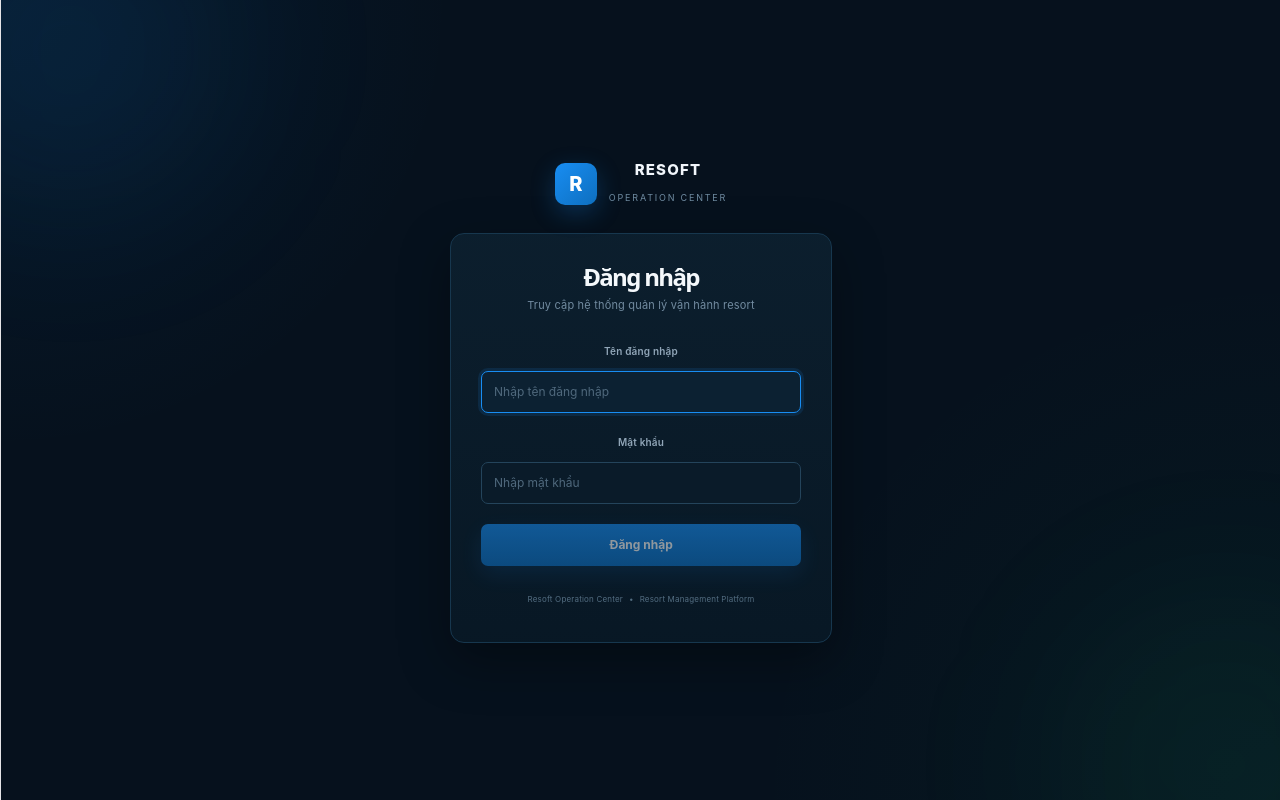
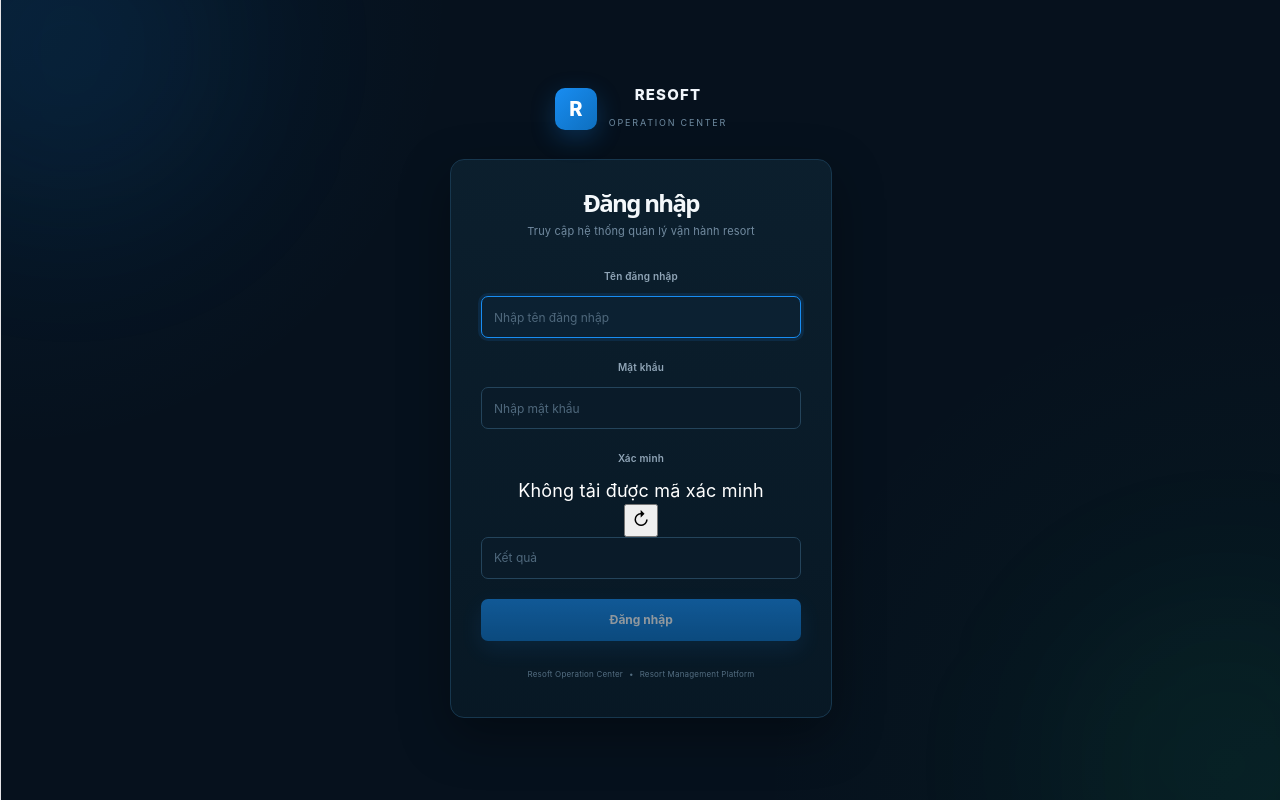
Before and after one commit to anhqh8019/roc, a React (Vite) app in the folder frontend/roc-web/: page / in a window 1280 px wide. Built offline with nearby package versions, Linux system fonts and the light colour scheme; no server answers.

Commit message:
feat(auth): add captcha to login screen

```diff
--- a/frontend/roc-web/src/pages/LoginPage.tsx
+++ b/frontend/roc-web/src/pages/LoginPage.tsx
@@ -1,151 +1,69 @@
-import { useState } from "react";
+import { useCallback, useEffect, useState } from "react";
 import type { FormEvent } from "react";
-
-import { useAuth }
-  from "../auth/AuthContext";
-
+import { useAuth } from "../auth/AuthContext";
+import { getCaptcha } from "../api/authApi";
 import "./LoginPage.css";
 
 export default function LoginPage() {
   const { login } = useAuth();
+  const [username, setUsername] = useState("");
+  const [password, setPassword] = useState("");
+  const [captchaId, setCaptchaId] = useState("");
+  const [captchaQuestion, setCaptchaQuestion] = useState("");
+  const [captchaAnswer, setCaptchaAnswer] = useState("");
+  const [captchaLoading, setCaptchaLoading] = useState(true);
+  const [loading, setLoading] = useState(false);
+  const [error, setError] = useState<string | null>(null);
 
-  const [username, setUsername] =
-    useState("");
+  const refreshCaptcha = useCallback(async () => {
+    setCaptchaLoading(true);
+    setCaptchaAnswer("");
+    try {
+      const captcha = await getCaptcha();
+      setCaptchaId(captcha.captchaId);
+      setCaptchaQuestion(captcha.question);
+    } catch {
+      setCaptchaId("");
+      setCaptchaQuestion("Không tải được mã xác minh");
+    } finally {
+      setCaptchaLoading(false);
+    }
+  }, []);
 
-  const [password, setPassword] =
-    useState("");
+  useEffect(() => { void refreshCaptcha(); }, [refreshCaptcha]);
 
-  const [loading, setLoading] =
-    useState(false);
-
-  const [error, setError] =
-    useState<string | null>(null);
-
-  async function handleSubmit(
-    event: FormEvent
-  ) {
+  async function handleSubmit(event: FormEvent) {
     event.preventDefault();
-
     try {
       setLoading(true);
       setError(null);
-
-      await login(
-        username,
-        password
-      );
-    } catch (error) {
-      console.error(
-        "Login error",
-        error
-      );
-
-      setError(
-        "Tên đăng nhập hoặc mật khẩu không đúng"
-      );
+      await login(username, password, captchaId, captchaAnswer);
+    } catch (loginError) {
+      console.error("Login error", loginError);
+      setError("Thông tin đăng nhập hoặc mã xác minh không đúng");
+      await refreshCaptcha();
     } finally {
       setLoading(false);
     }
   }
 
-  return (
-    <div className="login-page">
-      <div className="login-bg-glow login-bg-glow-1" />
-      <div className="login-bg-glow login-bg-glow-2" />
-
-      <div className="login-wrapper">
-        <div className="login-brand">
-          <div className="login-brand-mark">
-            R
-          </div>
-
-          <div>
-            <div className="login-brand-name">
-              RESOFT
-            </div>
-
-            <div className="login-brand-subtitle">
-              OPERATION CENTER
-            </div>
-          </div>
-        </div>
-
-        <form
-          className="login-card"
-          onSubmit={handleSubmit}
-        >
-          <div className="login-card-header">
-            <h1>Đăng nhập</h1>
-
-            <p>
-              Truy cập hệ thống quản lý vận hành resort
-            </p>
-          </div>
-
-          <div className="login-field">
-            <label>
-              Tên đăng nhập
-            </label>
-
-            <input
-              type="text"
-              value={username}
-              onChange={(e) =>
-                setUsername(
-                  e.target.value
-                )
-              }
-              placeholder="Nhập tên đăng nhập"
-              autoComplete="username"
-              autoFocus
-            />
-          </div>
-
-          <div className="login-field">
-            <label>
-              Mật khẩu
-            </label>
-
-            <input
-              type="password"
-              value={password}
-              onChange={(e) =>
-                setPassword(
-                  e.target.value
-                )
-              }
-              placeholder="Nhập mật khẩu"
-              autoComplete="current-password"
-            />
-          </div>
-
-          {error && (
-            <div className="login-error">
-              {error}
-            </div>
-          )}
-
-          <button
-            className="login-submit"
-            type="submit"
-            disabled={
-              loading ||
-              !username ||
-              !password
-            }
-          >
-            {loading
-              ? "Đang đăng nhập..."
-              : "Đăng nhập"}
-          </button>
-
-          <div className="login-footer">
-            Resoft Operation Center
-            <span>•</span>
-            Resort Management Platform
-          </div>
-        </form>
-      </div>
+  return <div className="login-page">
+    <div className="login-bg-glow login-bg-glow-1" /><div className="login-bg-glow login-bg-glow-2" />
+    <div className="login-wrapper">
+      <div className="login-brand"><div className="login-brand-mark">R</div><div><div className="login-brand-name">RESOFT</div><div className="login-brand-subtitle">OPERATION CENTER</div></div></div>
+      <form className="login-card" onSubmit={handleSubmit}>
+        <div className="login-card-header"><h1>Đăng nhập</h1><p>Truy cập hệ thống quản lý vận hành resort</p></div>
+        <div className="login-field"><label>Tên đăng nhập</label><input type="text" value={username} onChange={e=>setUsername(e.target.value)} placeholder="Nhập tên đăng nhập" autoComplete="username" autoFocus /></div>
+        <div className="login-field"><label>Mật khẩu</label><input type="password" value={password} onChange={e=>setPassword(e.target.value)} placeholder="Nhập mật khẩu" autoComplete="current-password" /></div>
+        <div className="login-field"><label>Xác minh</label><div className="login-captcha-row">
+          <div className="login-captcha-question">{captchaLoading ? "Đang tải..." : captchaQuestion}</div>
+          <button className="login-captcha-refresh" type="button" onClick={()=>void refreshCaptcha()} disabled={captchaLoading||loading} title="Đổi câu hỏi" aria-label="Đổi câu hỏi xác minh">↻</button>
+          <input type="text" inputMode="numeric" value={captchaAnswer} onChange={e=>setCaptchaAnswer(e.target.value.replace(/[^0-9]/g,""))} placeholder="Kết quả" autoComplete="off" aria-label="Kết quả xác minh" />
+        </div></div>
+        {error && <div className="login-error">{error}</div>}
+        <button className="login-submit" type="submit" disabled={loading||captchaLoading||!username||!password||!captchaId||!captchaAnswer}>{loading?"Đang đăng nhập...":"Đăng nhập"}</button>
+        <div className="login-footer">Resoft Operation Center <span>•</span> Resort Management Platform</div>
+      </form>
     </div>
-  );
+  </div>;
 }
```
